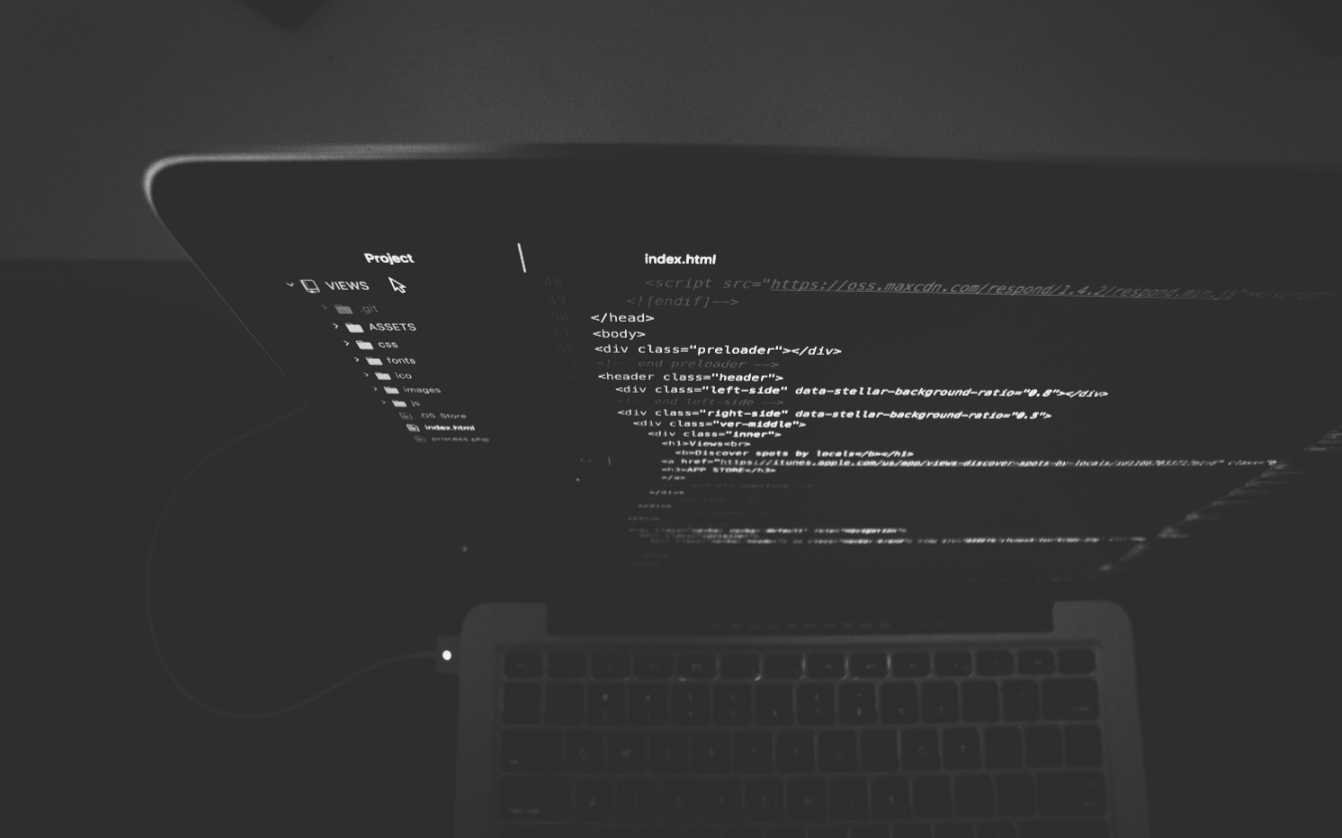
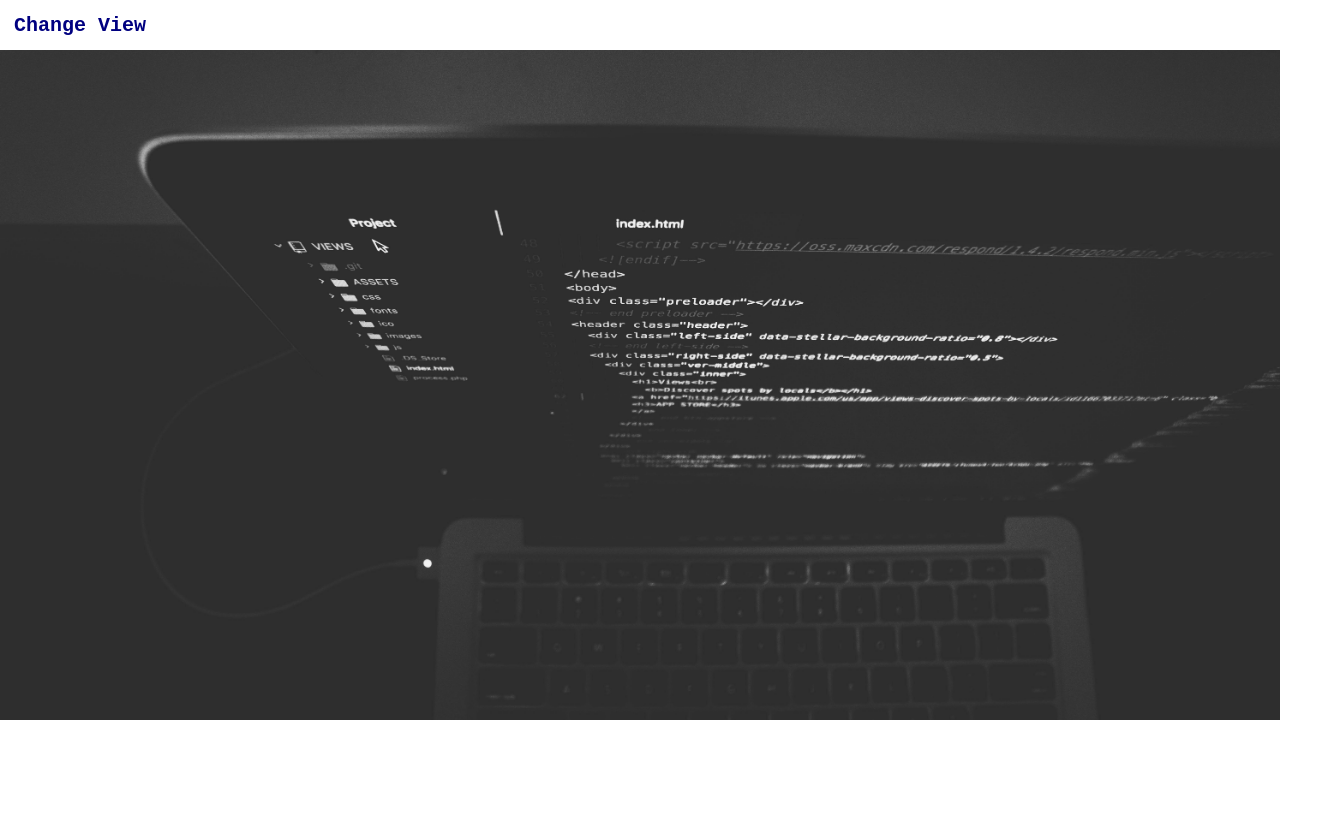
Before and after one commit to Arcaster42/portfolio-site, a Vue app in the folder v3/: page / in a window 1280 px wide. Shown: the whole page, 1342 px wide, since content can reach past the window. After the commit the page ends 800 px from the top, so only its background shows below. Built offline with nearby package versions, Linux system fonts and the light colour scheme.

Commit message:
Started navbar implementation

```diff
--- a/v3/src/App.vue
+++ b/v3/src/App.vue
@@ -1,16 +1,29 @@
 <template>
   <div>
-    <Landing />
+    <Navigation v-on:changeView='changeView' />
+    <Landing v-if="this.view==='landing'"/>
   </div>
 </template>
 
 <script>
+import Navigation from './components/Navigation.vue'
 import Landing from './components/Landing.vue'
 
 export default {
   name: 'app',
   components: {
+    Navigation,
     Landing
+  },
+  data: () => {
+    return {
+      view: 'landing'
+    }
+  },
+  methods: {
+    changeView: function(view) {
+      this.view = view
+    }
   }
 }
 </script>
@@ -24,4 +37,8 @@ export default {
   color: #2c3e50;
   margin-top: 60px;
 }
+
+body {
+  margin: 0px;
+}
 </style>
--- a/v3/src/components/Landing.vue
+++ b/v3/src/components/Landing.vue
@@ -16,9 +16,8 @@ export default {
 }
 
 .landing-img {
-    height: 105%;
-    width: 105%;
-    position: absolute;
-    margin: -10px;
+    height: 100%;
+    width: 100%;
+    position: relative;
 }
 </style>
--- /dev/null
+++ b/v3/src/components/Navigation.vue
@@ -0,0 +1,40 @@
+<template>
+    <div class="navbar">
+        <span class="link" v-on:click="navigate">Change View</span>
+    </div>
+</template>
+
+<script>
+export default {
+    name: 'navigation',
+    methods: {
+        navigate: function() {
+            this.$emit('changeView', 'skills')
+        }
+    }
+}
+</script>
+
+<style scoped>
+.navbar {
+    position: fixed;
+    height: 50px;
+    background-color: white;
+    overflow: hidden;
+    top: 0;
+    width: 100%;
+    z-index: 10;
+}
+
+.link {
+    float: left;
+    display: block;
+    text-align: center;
+    margin: auto;
+    padding: 14px;
+    color: navy;
+    font-size: 20px;
+    font-weight: bolder;
+    font-family: 'Courier New', Courier, monospace;
+}
+</style>
```
